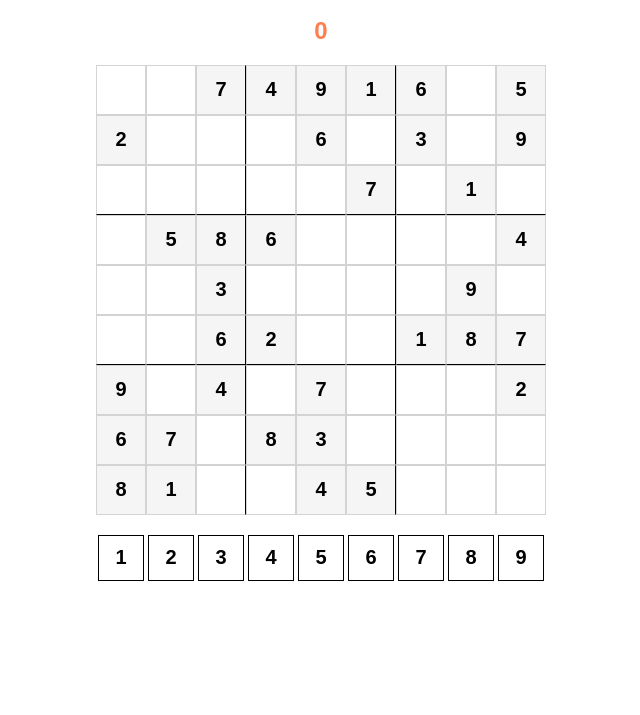
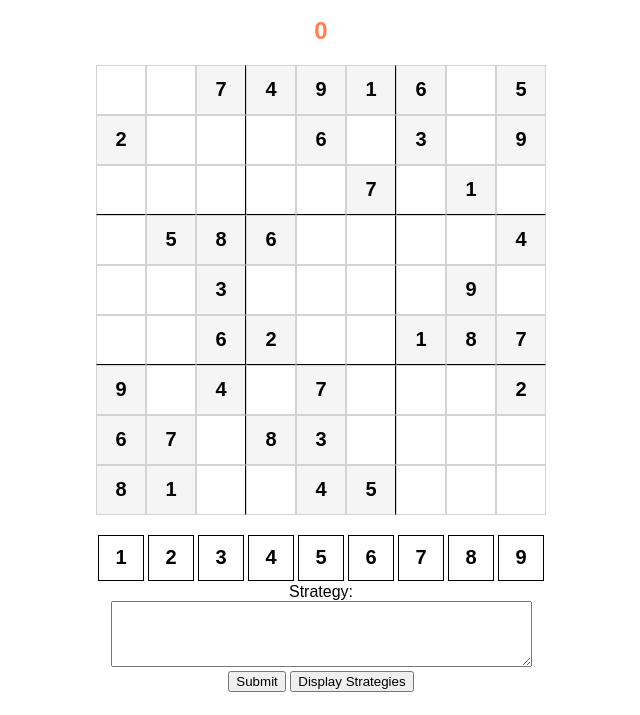
Before and after one commit to gato365/project-14-sudoku, a plain HTML site: page version2/index.html in a window 1280 px wide. Shown: the part 85-800 px from the top of the page, without its empty margins (319-959 px from the left). Drawn offline with Linux system fonts and the light colour scheme.

Commit message:
Made display stratergy work

```diff
--- a/version2/assets/js/app.js
+++ b/version2/assets/js/app.js
@@ -65,6 +65,7 @@ function setGame() {
             document.getElementById("board").append(tile);
         }
     }
+
 }
 
 function selectNumber(){
--- a/version2/index.html
+++ b/version2/index.html
@@ -15,11 +15,23 @@
     <hr>
     <h2 id="errors">0</h2>
 
-    <!-- 9x9 board -->
+    <!-- Display 9x9 board -->
     <div id="board"></div>
     <br>
+    <!-- Display Digits  -->
     <div id="digits">
     </div>
+
+    <!-- Strategy form -->
+    <form class="the-game" id="strategy-form">
+        <label for="strategy">Strategy:</label><br>
+        <textarea id="strategy" name="strategy" rows="4" cols="50"></textarea><br>
+        <input type="submit" value="Submit">
+        <button id="display-strategies">Display Strategies</button>
+    </form>
+
+
+    <!-- Scripts -->
     <script src="assets/js/app.js"></script>
 </body>
 
```
Also changed, not shown: version1/index.html (+1 -0 lines).
